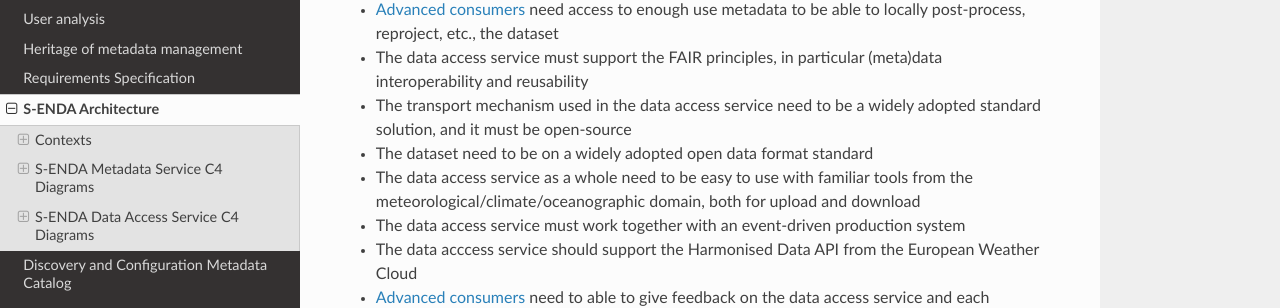
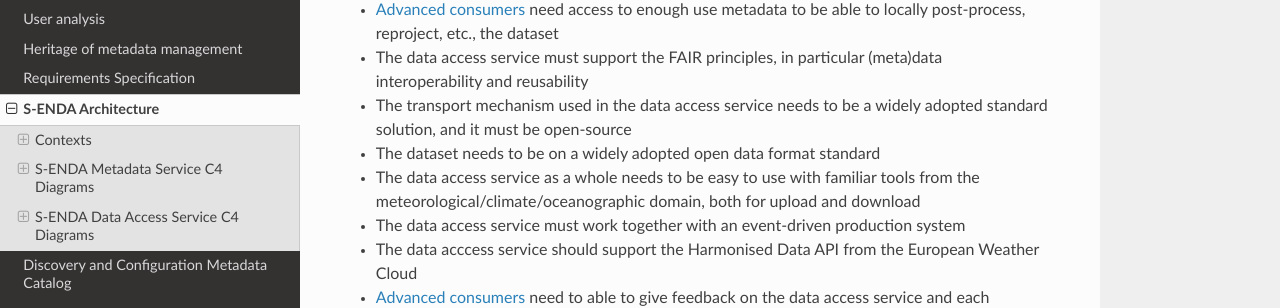
Before and after one commit to metno/S-ENDA-documentation, a Sphinx documentation site: the page built from source/architecture.rst, in a window 1280 px wide and 900 px high, scrolled down 5246 px. Shown: the part 162-470 px from the top of the window. Built offline with Sphinx 7.4.7 and the Read the Docs theme 2.0.0, drawn with Linux system fonts in a browser that asks for light colours.

Commit message:
small english changes

```diff
--- a/source/architecture.rst
+++ b/source/architecture.rst
@@ -207,9 +207,9 @@ Functional requirements
 * :ref:`advanced-consumers` must be able to stream and filter parts of the dataset
 * :ref:`advanced-consumers` need access to enough use metadata to be able to locally post-process, reproject, etc., the dataset
 * The data access service must support the FAIR principles, in particular (meta)data interoperability and reusability
-* The transport mechanism used in the data access service need to be a widely adopted standard solution, and it must be open-source
-* The dataset need to be on a widely adopted open data format standard
-* The data access service as a whole need to be easy to use with familiar tools from the meteorological/climate/oceanographic domain, both for upload and download
+* The transport mechanism used in the data access service needs to be a widely adopted standard solution, and it must be open-source
+* The dataset needs to be on a widely adopted open data format standard
+* The data access service as a whole needs to be easy to use with familiar tools from the meteorological/climate/oceanographic domain, both for upload and download
 * The data access service must work together with an event-driven production system
 * The data acccess service should support the Harmonised Data API from the European Weather Cloud
 * :ref:`advanced-consumers` need to able to give feedback on the data access service and each individual dataset.
```
